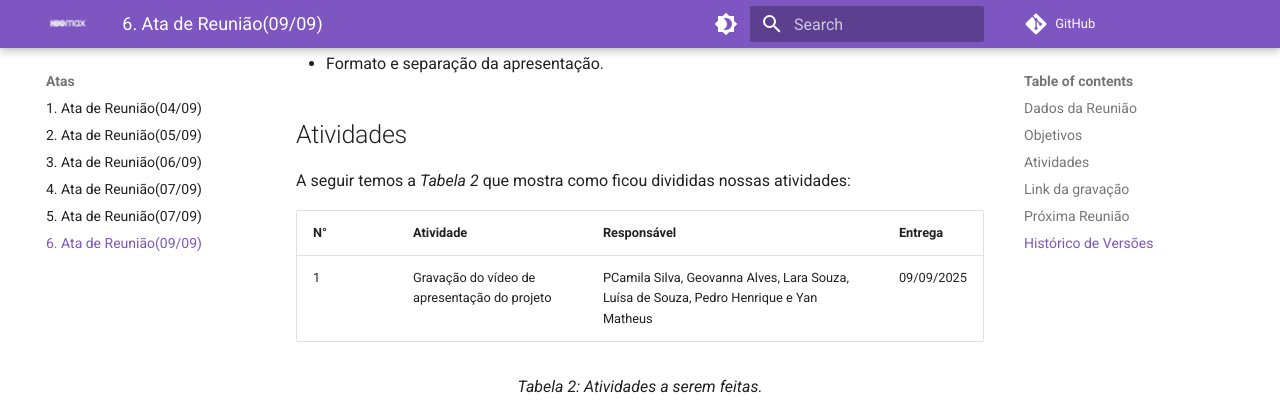
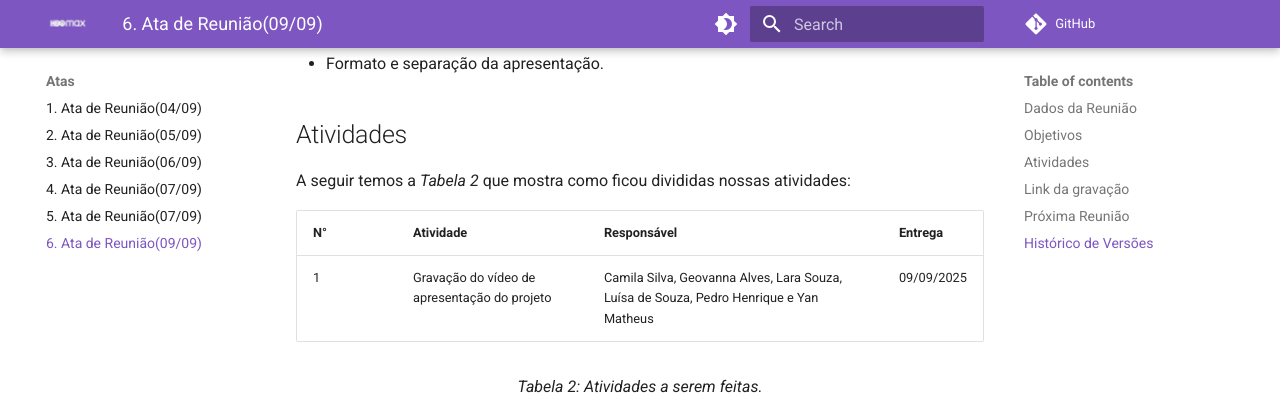
Before and after one commit to Requisitos-de-Software/2025.2-Grupo05, an MkDocs documentation site: the page built from docs/Atas/ata09-09.md, in a window 1280 px wide and 900 px high, scrolled down 604 px. Shown: the top 417 px of the window. Built offline with MkDocs 1.6.1 and Material for MkDocs 9.7.7, drawn with Linux system fonts in a browser that asks for light colours; comment, search, counter and statistics services are not loaded.

Commit message:
Update ata09-09.md

```diff
--- a/docs/Atas/ata09-09.md
+++ b/docs/Atas/ata09-09.md
@@ -22,7 +22,7 @@ A seguir temos a <i>Tabela 2</i> que mostra como ficou divididas nossas atividad
 
 | N°| Atividade | Responsável | Entrega |
 | ---- | ---- | ---- | ---- |
-| 1 | Gravação do vídeo de apresentação do projeto | PCamila Silva, Geovanna Alves, Lara Souza, Luísa de Souza, Pedro Henrique e Yan Matheus | 09/09/2025 |
+| 1 | Gravação do vídeo de apresentação do projeto | Camila Silva, Geovanna Alves, Lara Souza, Luísa de Souza, Pedro Henrique e Yan Matheus | 09/09/2025 |
 
 <figcaption align="center">Tabela 2: Atividades a serem feitas.</figcaption>
 
```
